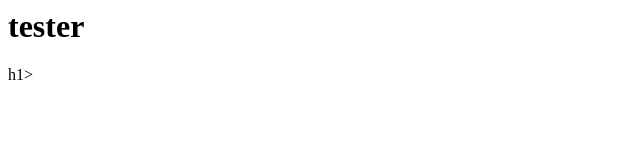
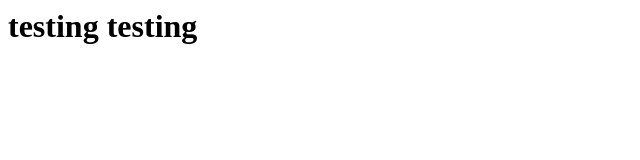
Before and after one commit to Bcharlotin/first-project, a plain HTML site: page index.html in a window 1280 px wide. Shown: the whole page, without its empty margins (0-640 px from the left). Drawn offline with Linux system fonts and the light colour scheme.

Commit message:
my Second Commit

```diff
--- a/index.html
+++ b/index.html
@@ -1 +1 @@
-<h1> tester</h1>h1>
+<h1> testing testing </h1>
--- a/script.js
+++ b/script.js
@@ -0,0 +1 @@
+/* whats up*/
```
